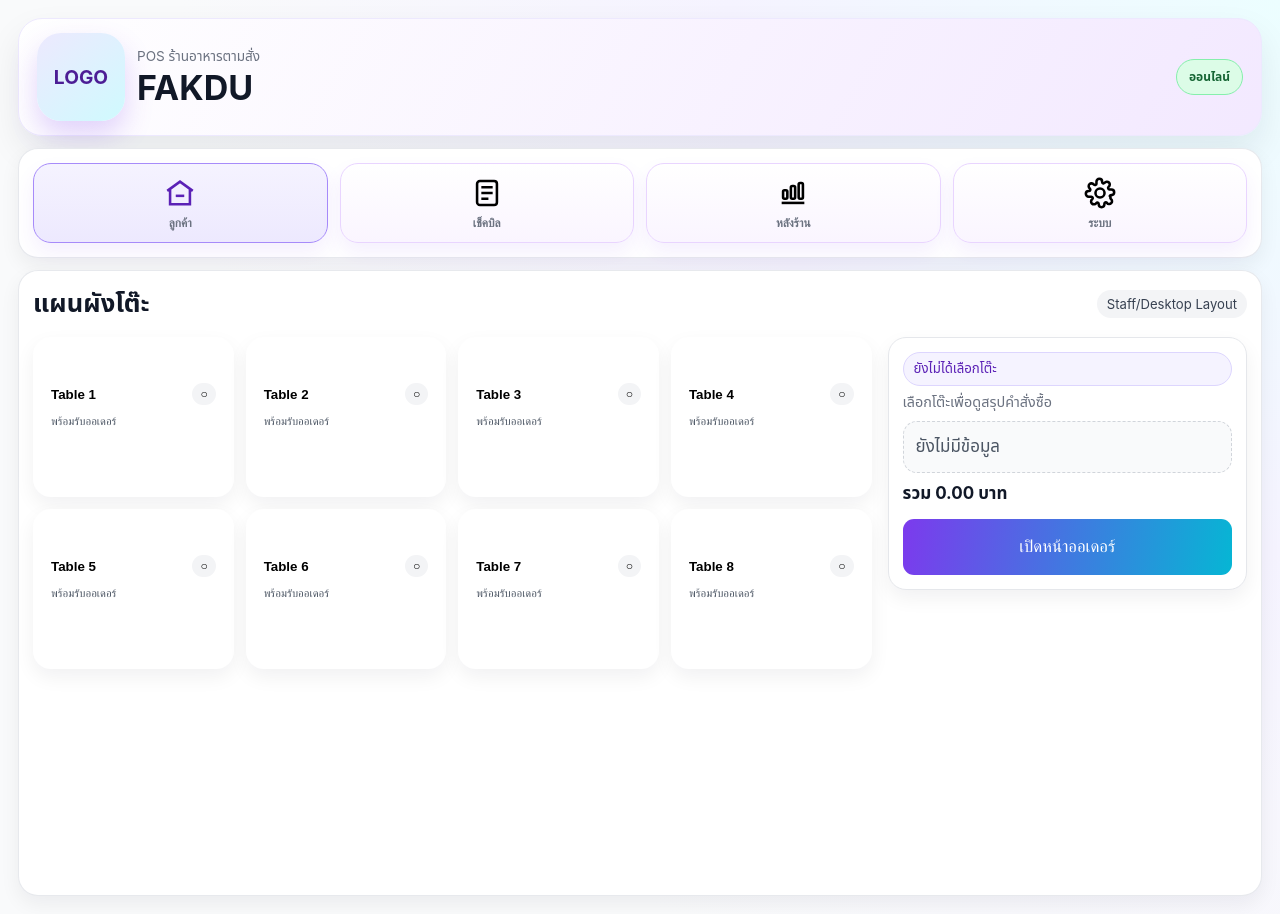
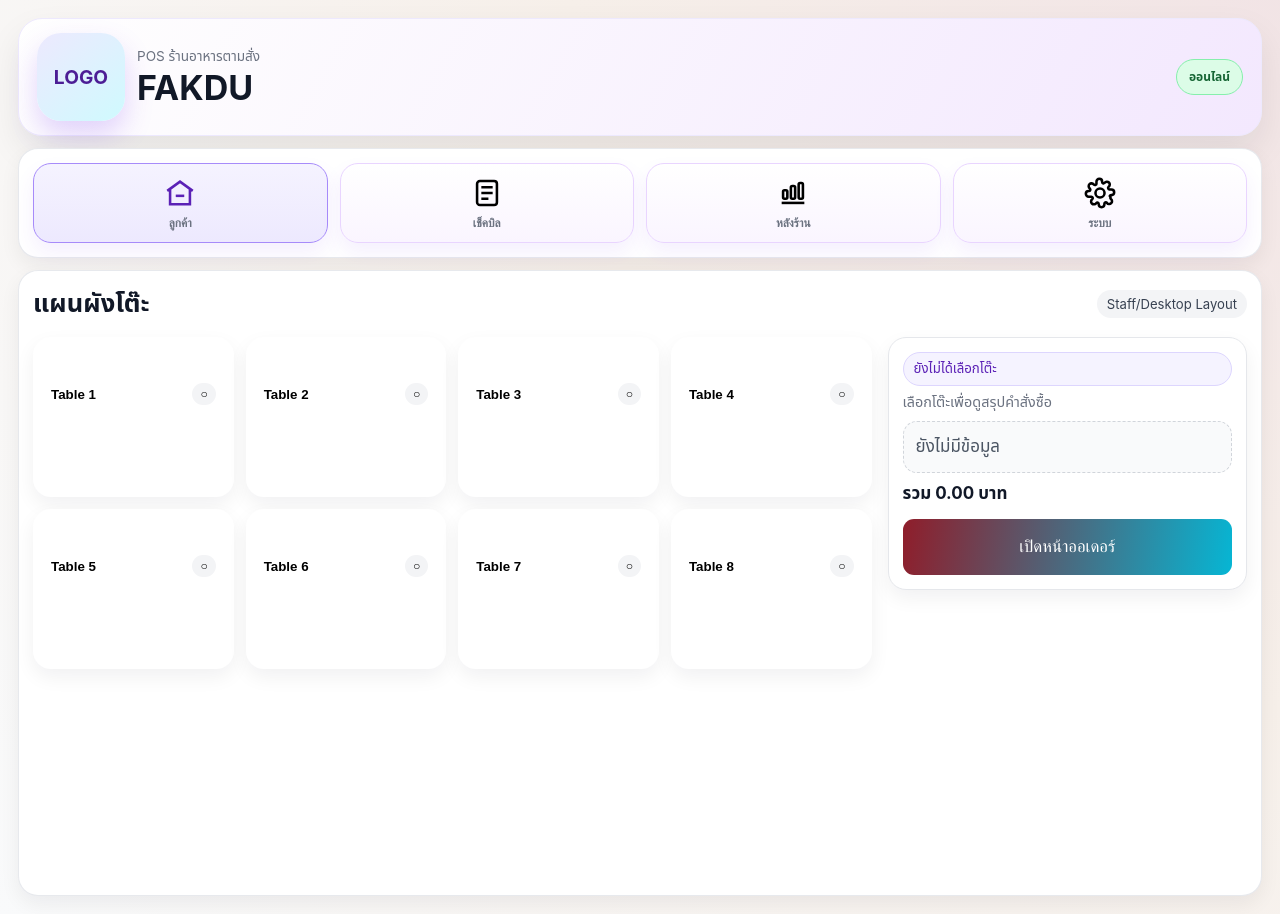
Before and after one commit to kisoga4-commits/pOSPython, a Flask app: template templates/index.html in a window 1280 px wide. Run offline with Flask 3, Linux system fonts and the light colour scheme; the template is opened without the code that fills it: most values are stand-ins (such as "Sample title", 1, 10 or a date in 2020); parts of the project's set-up code (start-up, migrations or seed data) failed here and were passed over.

Commit message:
Add admin recovery settings, theme customization, and UI polish

```diff
--- a/db.py
+++ b/db.py
@@ -46,7 +46,12 @@ def default_db() -> dict:
             "bankName": "",
             "themeColor": "#8f1d2a",
             "bgColor": "#f6efe9",
+            "cardColor": "#ffffff",
+            "themePreset": "sunset",
             "dynamicPromptPay": False,
+            "adminRecoveryPhone": "",
+            "adminRecoveryColor": "",
+            "adminRecoveryCelebrity": "",
             "masterNode": "main",
             "sync": {
                 "session": "main-session",
--- a/static/app.js
+++ b/static/app.js
@@ -5,6 +5,14 @@ let orderCart = [];
 let menuEditIndex = -1;
 let activeCashierTableId = null;
 let menuImagePreviewData = '';
+const RECOVERY_COLORS = ['แดง', 'ส้ม', 'เหลือง', 'เขียว', 'ฟ้า', 'น้ำเงิน', 'ม่วง'];
+const CELEBRITIES = ['ณเดชน์ คูกิมิยะ', 'ญาญ่า อุรัสยา', 'ใหม่ ดาวิกา', 'มาริโอ้ เมาเร่อ', 'เบลล่า ราณี', 'ชมพู่ อารยา', 'อั้ม พัชราภา', 'แพนเค้ก เขมนิจ', 'เวียร์ ศุกลวัฒน์', 'โป๊ป ธนวรรธน์', 'เจมส์ จิรายุ', 'คิมเบอร์ลี่', 'บอย ปกรณ์', 'เต้ย จรินทร์พร', 'ใบเฟิร์น พิมพ์ชนก', 'โตโน่ ภาคิน', 'แพทริเซีย กู๊ด', 'แอฟ ทักษอร', 'นนกุล ชานน', 'กลัฟ คณาวุฒิ'];
+const THEME_PRESETS = [
+  { id: 'sunset', label: 'Sunset', primary: '#7c3aed', bg: '#f3f4f6', card: '#ffffff' },
+  { id: 'forest', label: 'Forest', primary: '#047857', bg: '#ecfdf5', card: '#ffffff' },
+  { id: 'ocean', label: 'Ocean', primary: '#0ea5e9', bg: '#ecfeff', card: '#ffffff' },
+  { id: 'mono', label: 'Mono', primary: '#334155', bg: '#f8fafc', card: '#ffffff' },
+];
 
 const statusMap = {
   available: { label: 'ว่าง', tone: 'available', icon: '○' },
@@ -46,6 +54,9 @@ function applyTheme() {
   qs('header-store-name').textContent = s.storeName || 'FAKDU';
   qs('store-logo').innerHTML = s.logoImage ? `<img src="${s.logoImage}" alt="logo" />` : (s.logoName || 'LOGO');
   qs('shop-logo-preview').src = s.logoImage || '';
+  document.documentElement.style.setProperty('--primary', s.themeColor || '#7c3aed');
+  document.documentElement.style.setProperty('--bg', s.bgColor || '#f3f4f6');
+  document.documentElement.style.setProperty('--card', s.cardColor || '#ffffff');
 }
 
 function getTableOrders(tableId) {
@@ -73,7 +84,7 @@ function renderTables() {
          <small>${items.slice(-4).map((i) => `${i.name} • ${money(i.price)}`).join('<br>')}</small>
          <div class="table-total">รวม ${money(total)} บาท</div>`
       : `<div class="table-head-row"><strong>${unitLabel()} ${table.id}</strong><span class="status-chip available">○</span></div>
-         <small>พร้อมรับออเดอร์</small>`;
+         <small></small>`;
     card.addEventListener('click', () => selectTable(table.id));
     grid.appendChild(card);
   });
@@ -219,8 +230,8 @@ function renderCashier() {
     const row = document.createElement('button');
     row.className = `list-card checkout-card ${meta.tone}`;
     row.innerHTML = `<strong class="checkout-title">${meta.icon} ${unitLabel()} ${table.id}</strong>
-      <small>${meta.label}</small>
-      <div class="checkout-items">${items.length ? items.slice(-5).map((i) => `• ${i.name} (${money(i.price)})`).join('<br>') : 'ยังไม่มีรายการอาหาร'}</div>
+      <small>${table.status === 'available' ? '' : meta.label}</small>
+      <div class="checkout-items">${items.length ? items.slice(-5).map((i) => `• ${i.name} (${money(i.price)})`).join('<br>') : ''}</div>
       <strong>รวม ${money(total)} บาท</strong>`;
     row.addEventListener('click', () => openBill(table.id));
     wrap.appendChild(row);
@@ -318,7 +329,48 @@ function renderSystem() {
   qs('bank-name').value = s.bankName || '';
   qs('promptpay').value = s.promptPay || '';
   qs('dynamic-qr').checked = Boolean(s.dynamicPromptPay);
+  qs('admin-recovery-phone').value = s.adminRecoveryPhone || '';
+  setSelectOptions('admin-recovery-color', RECOVERY_COLORS, s.adminRecoveryColor || '');
+  setSelectOptions('admin-recovery-celebrity', CELEBRITIES, s.adminRecoveryCelebrity || '');
+  setSelectOptions('forgot-color', RECOVERY_COLORS, '');
+  setSelectOptions('forgot-celebrity', CELEBRITIES, '');
+  qs('theme-primary').value = s.themeColor || '#7c3aed';
+  qs('theme-bg').value = s.bgColor || '#f3f4f6';
+  qs('theme-card').value = s.cardColor || '#ffffff';
+  renderThemePresets(s.themePreset || '');
   renderTableQRList();
+}
+
+function setSelectOptions(id, options, selectedValue) {
+  const node = qs(id);
+  node.innerHTML = '<option value="">-- เลือก --</option>';
+  options.forEach((name) => {
+    const option = document.createElement('option');
+    option.value = name;
+    option.textContent = name;
+    option.selected = name === selectedValue;
+    node.appendChild(option);
+  });
+}
+
+function renderThemePresets(activePresetId) {
+  const wrap = qs('theme-preset-list');
+  wrap.innerHTML = '';
+  THEME_PRESETS.forEach((preset) => {
+    const btn = document.createElement('button');
+    btn.type = 'button';
+    btn.className = `theme-preset ${activePresetId === preset.id ? 'is-active' : ''}`;
+    btn.dataset.presetId = preset.id;
+    btn.innerHTML = `<span class="theme-dot" style="background:${preset.primary}"></span>${preset.label}`;
+    btn.addEventListener('click', () => {
+      qs('theme-primary').value = preset.primary;
+      qs('theme-bg').value = preset.bg;
+      qs('theme-card').value = preset.card;
+      document.querySelectorAll('.theme-preset').forEach((node) => node.classList.remove('is-active'));
+      btn.classList.add('is-active');
+    });
+    wrap.appendChild(btn);
+  });
 }
 
 function openQRModal(title, url, imageUrl) {
@@ -362,7 +414,7 @@ function bind() {
   document.querySelectorAll('[data-screen]').forEach((btn) => btn.addEventListener('click', () => showScreen(btn.dataset.screen)));
   document.querySelectorAll('[data-system-tab]').forEach((btn) => btn.addEventListener('click', () => {
     document.querySelectorAll('[data-system-tab]').forEach((s) => s.classList.toggle('is-active', s === btn));
-    ['general', 'payment', 'qr'].forEach((name) => qs(`system-${name}`).classList.toggle('hidden', name !== btn.dataset.systemTab));
+    ['general', 'payment', 'qr', 'security', 'theme'].forEach((name) => qs(`system-${name}`).classList.toggle('hidden', name !== btn.dataset.systemTab));
   }));
   document.querySelectorAll('[data-backstore-tab]').forEach((btn) => btn.addEventListener('click', () => {
     document.querySelectorAll('[data-backstore-tab]').forEach((s) => s.classList.toggle('is-active', s === btn));
@@ -370,6 +422,7 @@ function bind() {
   }));
 
   qs('close-qr-modal').addEventListener('click', () => qs('qr-modal').classList.add('hidden'));
+  qs('close-forgot-admin-modal').addEventListener('click', () => qs('forgot-admin-modal').classList.add('hidden'));
   qs('close-table-order-modal').addEventListener('click', () => qs('table-order-modal').classList.add('hidden'));
   qs('close-payment-modal').addEventListener('click', () => qs('payment-modal').classList.add('hidden'));
   qs('sales-from')?.addEventListener('change', renderSales);
@@ -460,15 +513,54 @@ function bind() {
     qs('insight-modal').classList.remove('hidden');
   });
   qs('close-insight-modal')?.addEventListener('click', () => qs('insight-modal').classList.add('hidden'));
+  qs('open-forgot-admin-modal')?.addEventListener('click', () => {
+    qs('forgot-phone').value = '';
+    qs('forgot-color').value = '';
+    qs('forgot-celebrity').value = '';
+    qs('new-admin-pin').value = '';
+    qs('forgot-admin-modal').classList.remove('hidden');
+  });
+  qs('reset-admin-pin')?.addEventListener('click', async () => {
+    const s = db.settings || {};
+    const phoneOk = qs('forgot-phone').value.trim() && qs('forgot-phone').value.trim() === (s.adminRecoveryPhone || '');
+    const colorOk = qs('forgot-color').value === (s.adminRecoveryColor || '');
+    const celebOk = qs('forgot-celebrity').value === (s.adminRecoveryCelebrity || '');
+    const newPin = qs('new-admin-pin').value.trim();
+    if (!phoneOk || !colorOk || !celebOk || !newPin) {
+      alert('ข้อมูลยืนยันไม่ถูกต้อง หรือยังไม่ได้กรอกรหัสใหม่');
+      return;
+    }
+    await api('/api/settings', { method: 'POST', body: JSON.stringify({ settings: { adminPin: newPin } }) });
+    qs('forgot-admin-modal').classList.add('hidden');
+    alert('รีเซ็ตรหัส Admin สำเร็จ');
+    await loadData();
+  });
 
   qs('save-system').addEventListener('click', async () => {
     let qrImage = db.settings?.qrImage || '';
     const logoImage = qs('shop-logo-preview').src || db.settings?.logoImage || '';
     const qrFile = qs('qr-image').files?.[0];
     if (qrFile) qrImage = await new Promise((resolve) => { const r = new FileReader(); r.onload = () => resolve(r.result); r.readAsDataURL(qrFile); });
+    const activeThemePreset = document.querySelector('.theme-preset.is-active')?.dataset.presetId || 'custom';
     await api('/api/settings', {
       method: 'POST',
-      body: JSON.stringify({ settings: { storeName: qs('store-name').value.trim(), bankName: qs('bank-name').value.trim(), promptPay: qs('promptpay').value.trim(), dynamicPromptPay: qs('dynamic-qr').checked, qrImage, logoImage } }),
+      body: JSON.stringify({
+        settings: {
+          storeName: qs('store-name').value.trim(),
+          bankName: qs('bank-name').value.trim(),
+          promptPay: qs('promptpay').value.trim(),
+          dynamicPromptPay: qs('dynamic-qr').checked,
+          qrImage,
+          logoImage,
+          adminRecoveryPhone: qs('admin-recovery-phone').value.trim(),
+          adminRecoveryColor: qs('admin-recovery-color').value,
+          adminRecoveryCelebrity: qs('admin-recovery-celebrity').value,
+          themeColor: qs('theme-primary').value,
+          bgColor: qs('theme-bg').value,
+          cardColor: qs('theme-card').value,
+          themePreset: activeThemePreset,
+        },
+      }),
     });
     await loadData();
   });
--- a/static/style.css
+++ b/static/style.css
@@ -15,7 +15,7 @@
   --checkout-border:#8b5cf6;
 }
 *{box-sizing:border-box}
-body{margin:0;font-family:"Inter","Noto Sans Thai",sans-serif;background:radial-gradient(circle at top right,#ecfeff 0,#f5f3ff 35%,#f9fafb 70%);color:var(--text)}
+body{margin:0;font-family:"Inter","Noto Sans Thai",sans-serif;background:radial-gradient(circle at top right,color-mix(in srgb,var(--primary) 12%,#ffffff) 0,var(--bg) 45%,#f9fafb 100%);color:var(--text)}
 .hidden{display:none!important}
 h1,h2,h3,h4,p{margin:0}
 
@@ -92,6 +92,8 @@ input,select{width:100%;padding:10px;border-radius:10px;border:1px solid var(--l
 .subtabs{display:flex;gap:6px;margin-top:10px;flex-wrap:wrap}
 .subtab{border:1px solid var(--line);background:#fff;border-radius:999px;padding:7px 12px;cursor:pointer}
 .subtab.is-active{background:#faf5ff;border-color:#c4b5fd;color:#5b21b6}
+.three-col{grid-template-columns:repeat(3,minmax(0,1fr))}
+.single-row{grid-template-columns:1fr}
 .logo-preview{max-width:120px;max-height:120px;display:block;margin-top:6px;border:1px solid var(--line);border-radius:10px}
 .table-picker{display:grid;grid-template-columns:repeat(auto-fill,minmax(92px,1fr));gap:10px}
 .horizontal-picker{display:flex;overflow-x:auto;gap:15px;padding:8px 4px 10px}
@@ -220,3 +222,10 @@ input,select{width:100%;padding:10px;border-radius:10px;border:1px solid var(--l
 .bill-foot{font-size:1.15rem;color:#4c1d95;text-align:right;margin-top:12px}
 .bill-payment-qr{display:grid;place-items:center;padding:8px 0 12px}
 .bill-action-row button{min-height:56px;font-size:1rem}
+
+.theme-preset-grid{display:grid;grid-template-columns:repeat(auto-fill,minmax(130px,1fr));gap:10px;margin:10px 0 12px}
+.theme-preset{border:1px solid #dbeafe;border-radius:12px;padding:10px 12px;background:#fff;display:flex;align-items:center;gap:8px;cursor:pointer;font-weight:600}
+.theme-preset.is-active{border-color:var(--primary);box-shadow:0 8px 16px color-mix(in srgb,var(--primary) 20%, transparent)}
+.theme-dot{width:18px;height:18px;border-radius:999px;border:1px solid rgba(0,0,0,.15)}
+#system-theme label{display:grid;gap:6px;font-size:.85rem;color:#4b5563}
+#system-theme input[type="color"]{height:48px;padding:4px;border-radius:12px}
```
Also changed, not shown: templates/index.html (+37 -0 lines).
